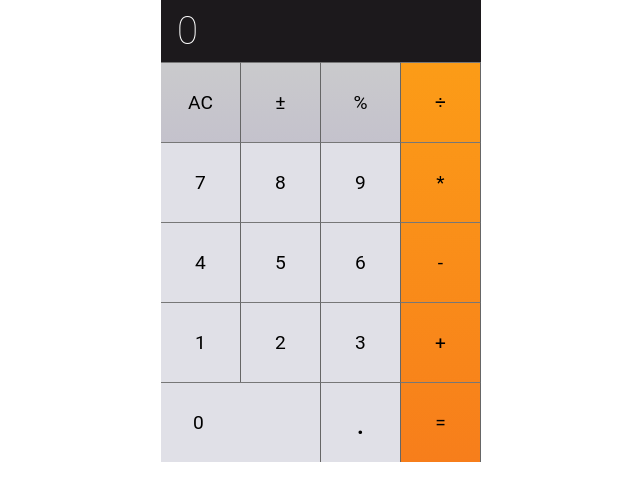
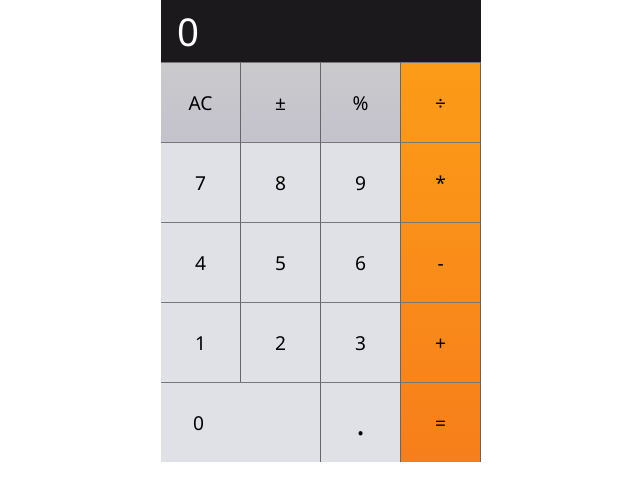
Before and after one commit to MuhmmdUsama/Math-Magicians, a React (Create React App) app: page / in a window 1280 px wide. Shown: the top 500 px of the page, without its empty margins (319-959 px from the left). Built offline with nearby package versions, Linux system fonts and the light colour scheme.

Commit message:
Fix linters

```diff
--- a/src/App.css
+++ b/src/App.css
@@ -6,7 +6,7 @@
 
 body {
   margin: 0;
-  font: 100 14px 'Roboto';
+  font-family: 'Segoe UI', Tahoma, Geneva, Verdana, sans-serif;
   font-size: 2em;
 }
 
@@ -52,7 +52,8 @@ button {
 
 .functions {
   display: flex;
-  background: linear-gradient(
+  background:
+    linear-gradient(
       to bottom,
       rgba(202, 202, 204, 1) 0%,
       rgba(196, 194, 204, 1) 100%
@@ -80,7 +81,8 @@ button {
   color: white;
   border-right: 0;
   font-size: 3em;
-  background: linear-gradient(
+  background:
+    linear-gradient(
       to bottom,
       rgba(252, 156, 23, 1) 0%,
       rgba(247, 126, 27, 1) 100%
```
Lines whose indentation alone changed are shown as unchanged.
